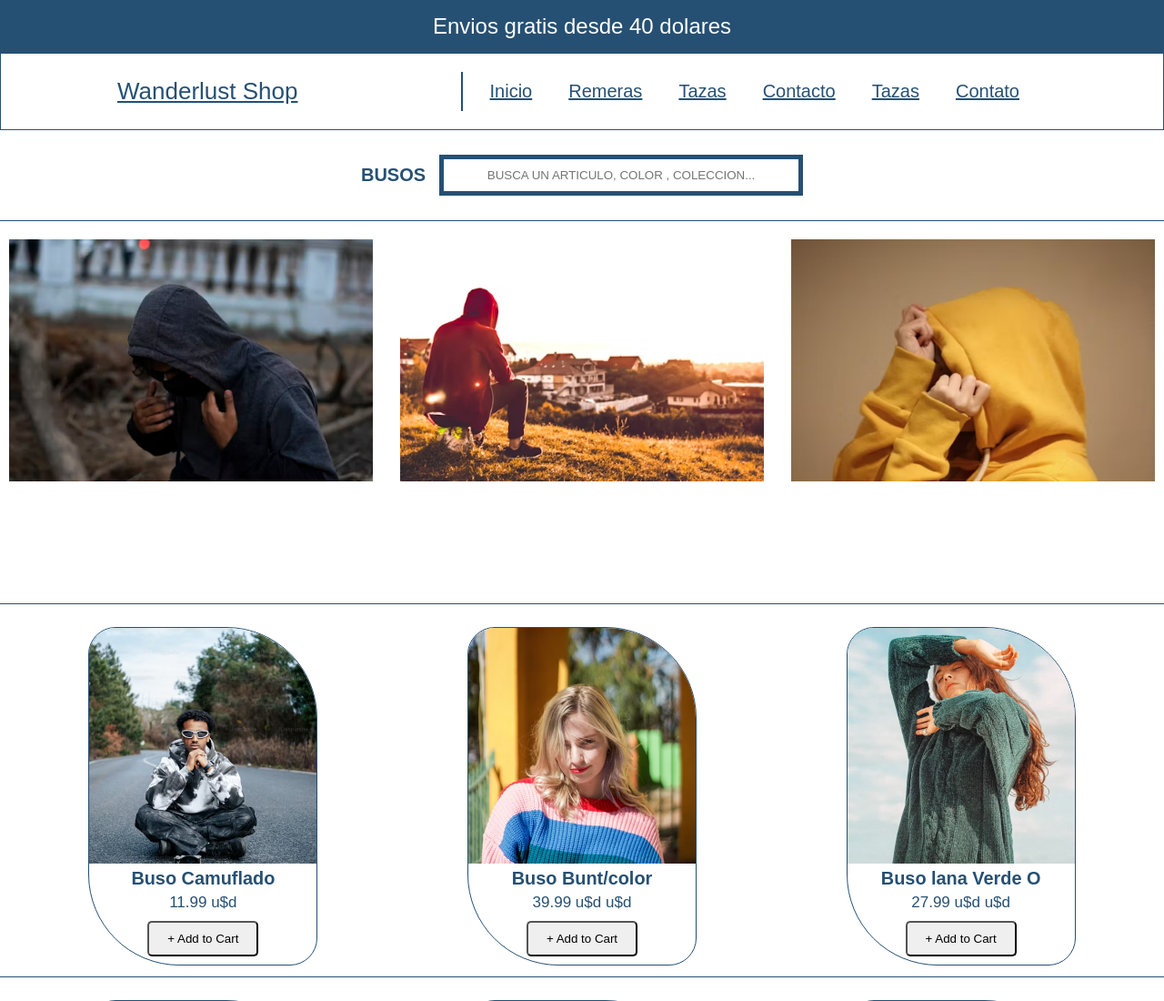
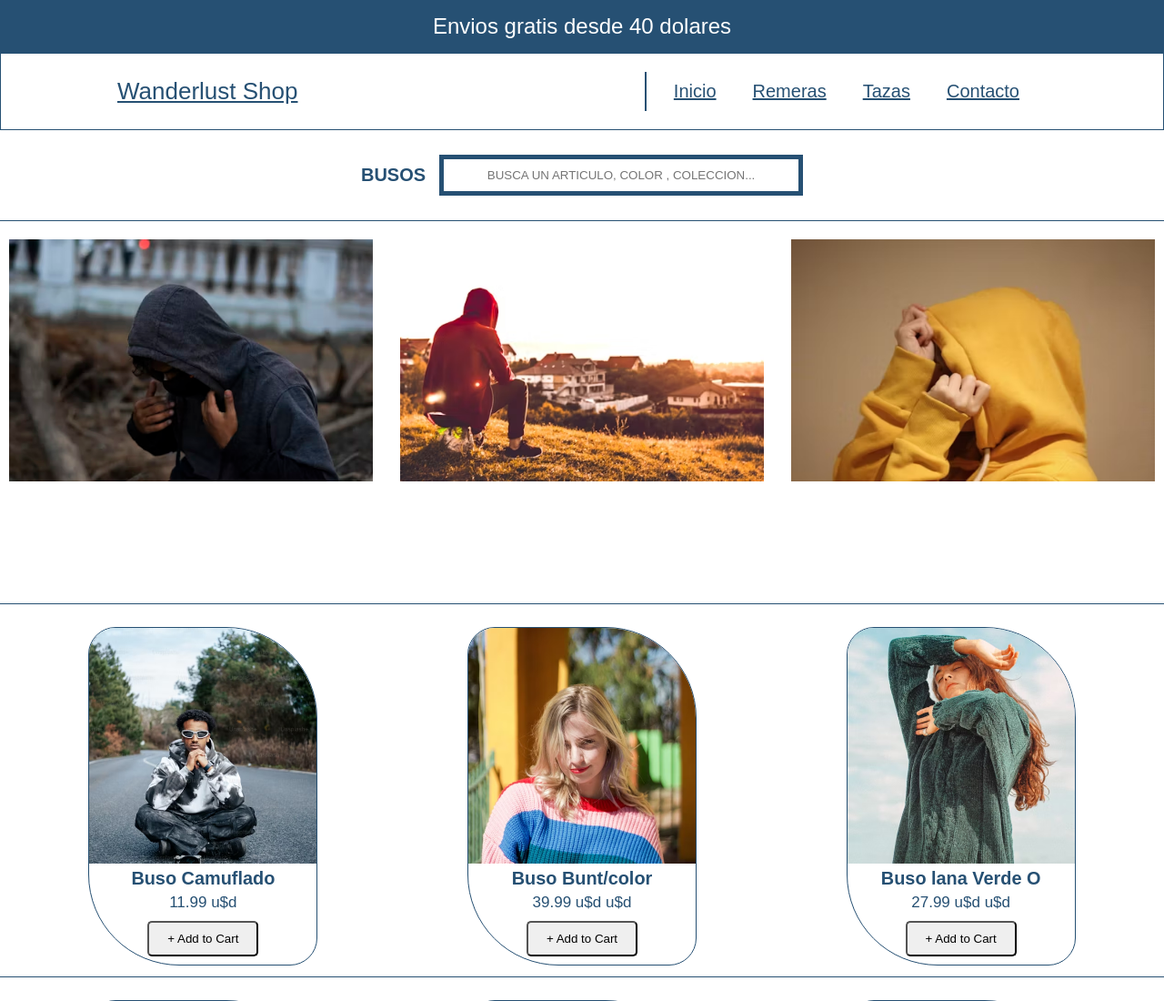
Before and after one commit to Martindevelopf/Wanderlust-Shop, a plain HTML site: page Proyecto/pages/Busos.html in a window 1280 px wide. Shown: the top 1100 px of the page at 91% size. Drawn offline with Linux system fonts and the light colour scheme; files whose address does not match are found by name; a web font is replaced by a local one.

Commit message:
Update Busos.html

```diff
--- a/Proyecto/pages/Busos.html
+++ b/Proyecto/pages/Busos.html
@@ -24,8 +24,7 @@
                         <li><a  href="./Tazas.html">Tazas </a></li>
                         <li><a  href="#">Contacto </a></li>
 
-                        <li><a  href="#">Tazas </a></li>
-                        <li><a  href="#">Contato </a></li>
+
                 </nav>
 
 
```
